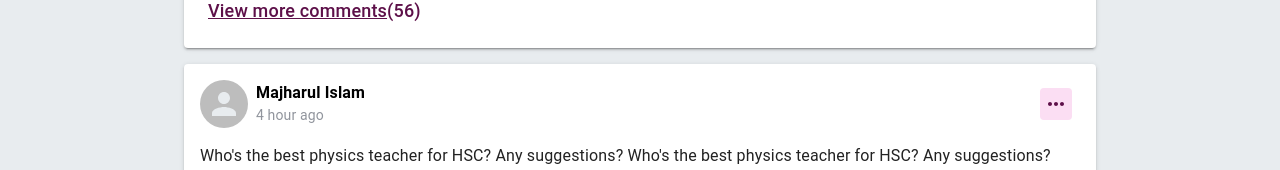
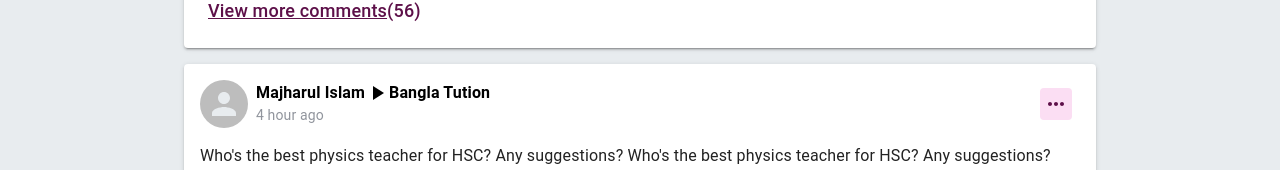
Before and after one commit to saimonazad/paathshala-frontend, a Next.js app: page /home in a window 1280 px wide. Shown: the part 756-926 px from the top of the page. Built offline with nearby package versions, Linux system fonts and the light colour scheme.

Commit message:
group post arrow icon and props added

```diff
--- a/src/components/newsFeed/feed/index.js
+++ b/src/components/newsFeed/feed/index.js
@@ -17,6 +17,7 @@ import ThumbUpIcon from "@material-ui/icons/ThumbUp";
 import MoreHorizIcon from "@material-ui/icons/MoreHoriz";
 import { FontAwesomeIcon } from "@fortawesome/react-fontawesome";
 import { faShare } from "@fortawesome/free-solid-svg-icons";
+import PlayArrowIcon from "@material-ui/icons/PlayArrow";
 import Post from "../post";
 import Comments from "../comments";
 const useStyles = makeStyles((theme) => ({
@@ -58,9 +59,10 @@ const useStyles = makeStyles((theme) => ({
     padding: theme.spacing(0.5),
     marginRight: theme.spacing(1),
   },
+  iconMiddle: { verticalAlign: "top" },
 }));
 
-const Feed = () => {
+const Feed = (props) => {
   const classes = useStyles();
 
   return (
@@ -78,6 +80,12 @@ const Feed = () => {
           <Box>
             <Typography component="h2" className={classes.profile__name}>
               Majharul Islam
+              {props.group && (
+                <>
+                  <PlayArrowIcon className={classes.iconMiddle} />
+                  Bangla Tution
+                </>
+              )}
             </Typography>
             <Typography component="h3" className={classes.post__time}>
               4 hour ago
```
